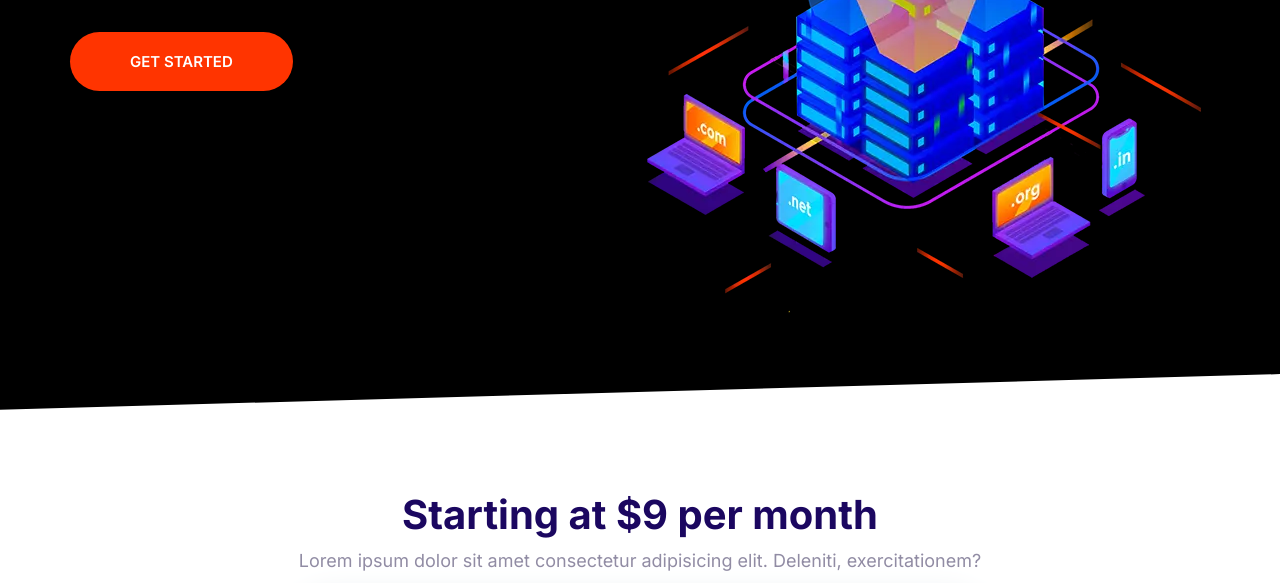
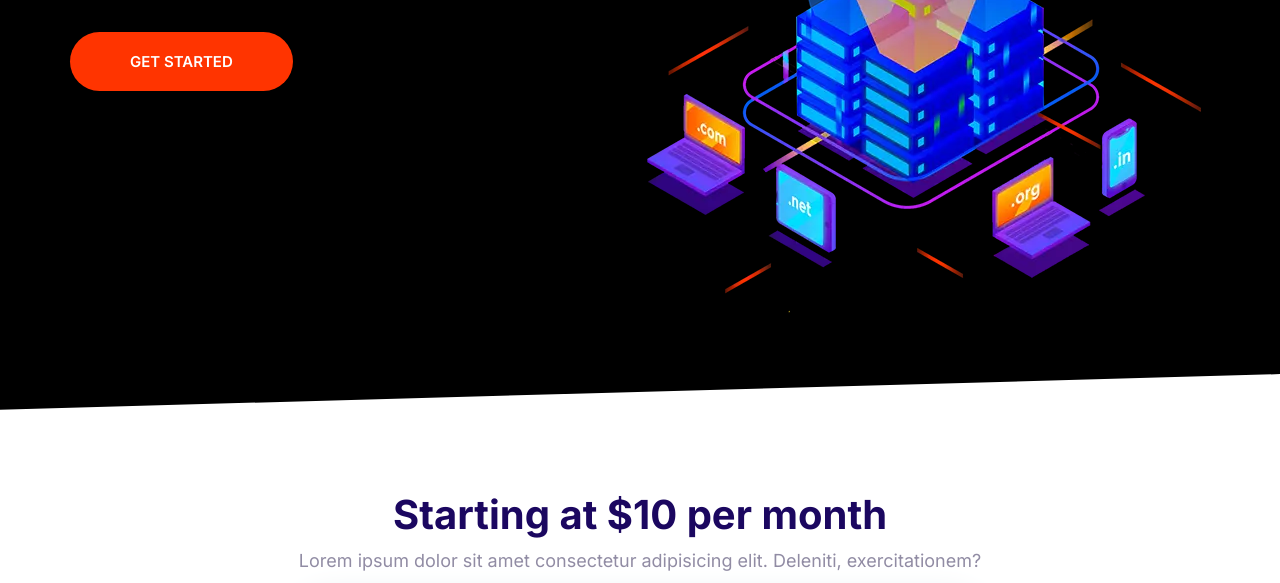
Before and after one commit to dzyfer/moshified, a website built with Parcel: page index.html in a window 1280 px wide. Shown: the part 369-952 px from the top of the page. Built offline with nearby package versions, Linux system fonts and the light colour scheme.

Commit message:
Updated prices.

```diff
--- a/index.html
+++ b/index.html
@@ -9,7 +9,7 @@
     <meta property="og:type" content="website">
     <meta property="og:image" content="httpL//">
     <meta property="og:url" content="https://moshified.com">
-    <title>Gurshify - Go Online for just $9</title>
+    <title>Gurshify - Go Online for just $10</title>
     <link rel="preconnect" href="https://fonts.gstatic.com" />
     <link
       href="https://fonts.googleapis.com/css2?family=Inter:wght@400;600;700&display=swap"
@@ -60,7 +60,7 @@
     </section>
     <section data-aos="fade-up" class="block container block-domain">
       <header class="block__header">
-        <h2>Starting at $9 per month</h2>
+        <h2>Starting at $10 per month</h2>
         <p>
           Lorem ipsum dolor sit amet consectetur adipisicing elit. Deleniti,
           exercitationem?
```
